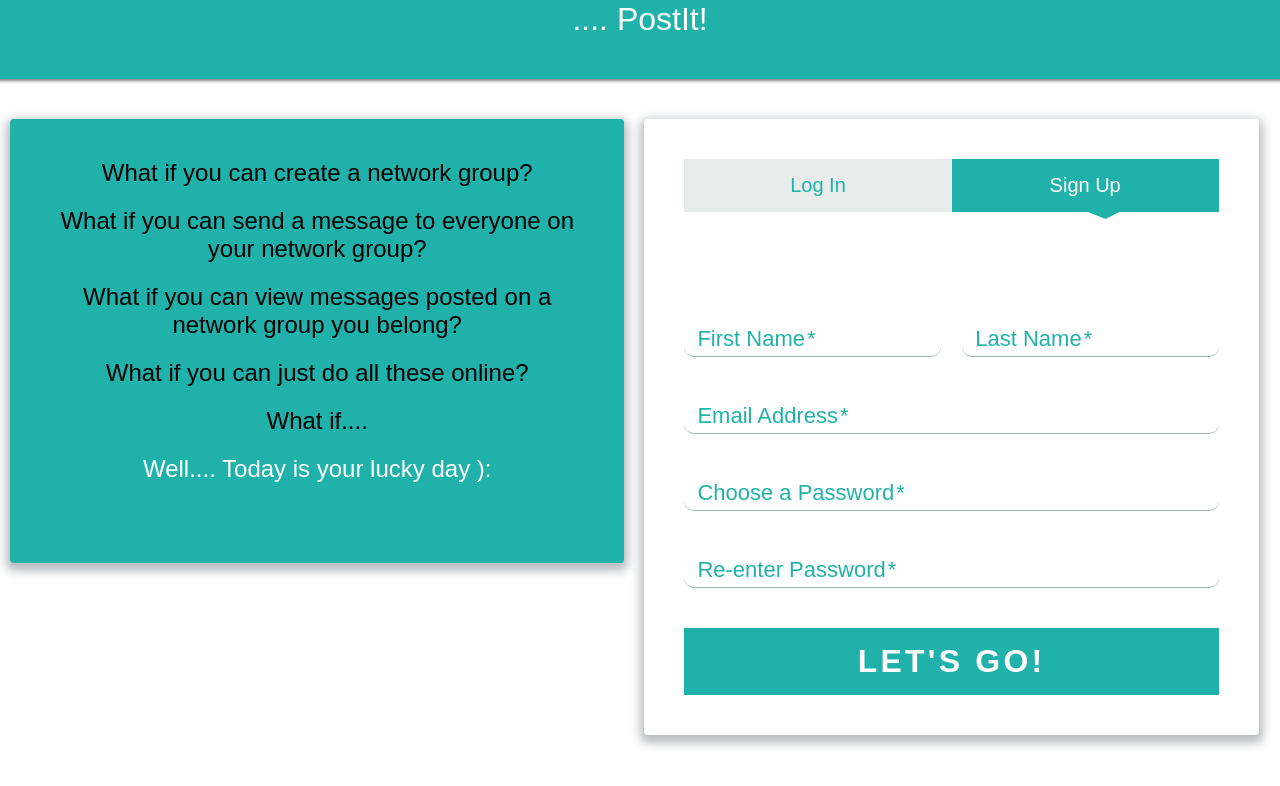
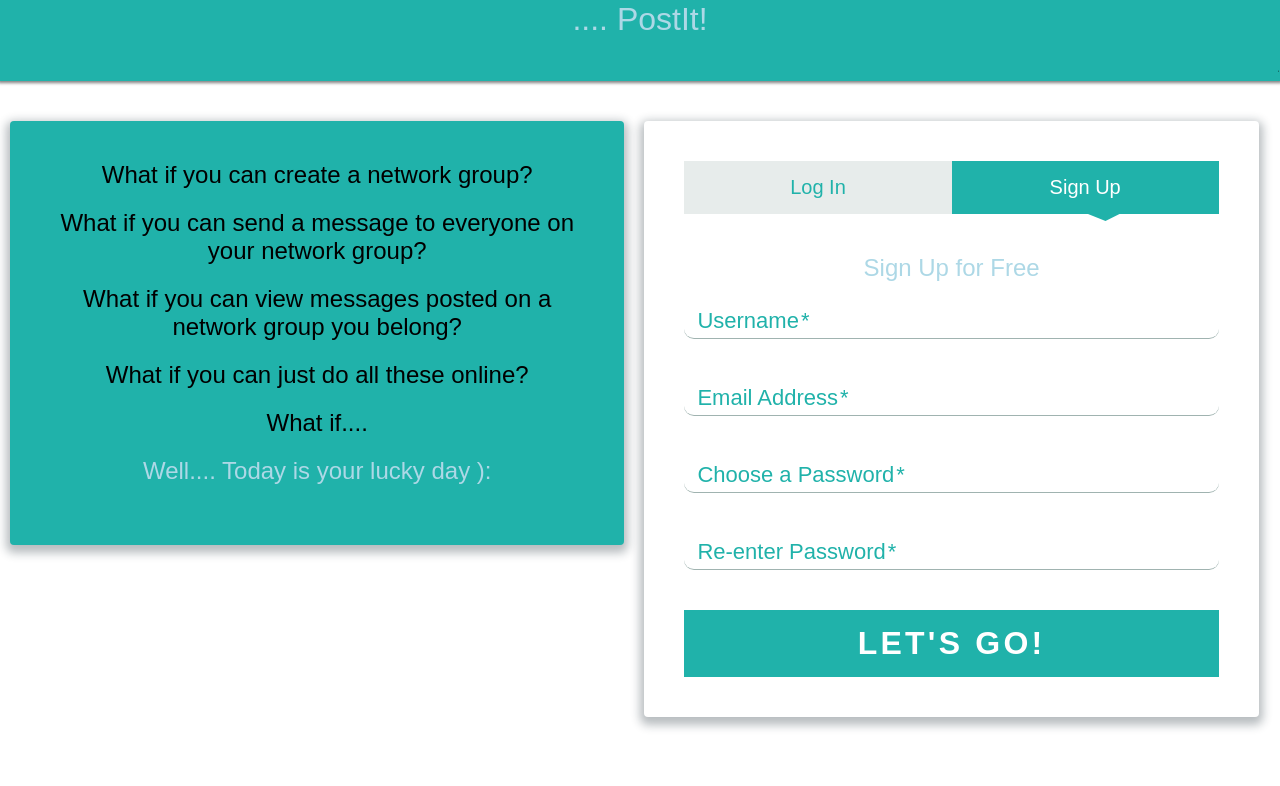
Before and after one commit to larrystone/BC_24_postit, a plain HTML site: page template/views/home.html in a window 1280 px wide. Both pictures are taken after a click on the item "Sign Up". Drawn offline with nearby package versions, Linux system fonts and the light colour scheme.

Commit message:
change first_name and last_name to username in signup page

```diff
--- a/template/css/home.css
+++ b/template/css/home.css
@@ -94,9 +94,9 @@ a:hover {
 
 h1, h2 {
   text-align: center;
-  color: #ffffff;
+  color: lightblue;
   font-weight: 300;
-  margin: 0 0 40px;
+  margin: 0 0 20px;
 }
 
 h2 {
@@ -167,20 +167,6 @@ textarea {
   margin-bottom: 40px;
 }
 
-.top-row:after {
-  content: "";
-  display: table;
-  clear: both;
-}
-.top-row > div {
-  float: left;
-  width: 48%;
-  margin-right: 4%;
-}
-.top-row > div:last-child {
-  margin: 0;
-}
-
 .button {
   border: 0;
   outline: none;
@@ -210,11 +196,6 @@ textarea {
   text-align: right;
 }
 
-footer {
-  width: 100%;
-  text-align: right;
-}
-
 .aside {
   float: left;
 }
--- a/template/views/home.html
+++ b/template/views/home.html
@@ -8,6 +8,7 @@
   <body>
     <header class="header">
       <h1>.... PostIt!</h1>
+      <marquee><em>... post it and be kept posted !...</em></marquee>
     </header>
 
     <section class="box info">
@@ -57,20 +58,11 @@
 
           <form action="/api/user/signup" method="post">
 
-          <div class="top-row">
-            <div class="field-wrap">
+          <div class="field-wrap">
               <label>
-                First Name<span class="req">*</span>
+                Username<span class="req">*</span>
               </label>
               <input type="text" required autocomplete="off" />
-            </div>
-
-            <div class="field-wrap">
-              <label>
-                Last Name<span class="req">*</span>
-              </label>
-              <input type="text"required autocomplete="off"/>
-            </div>
           </div>
 
           <div class="field-wrap">
```
Also changed, not shown: template/views/dashboard.html (+2 -2 lines).
